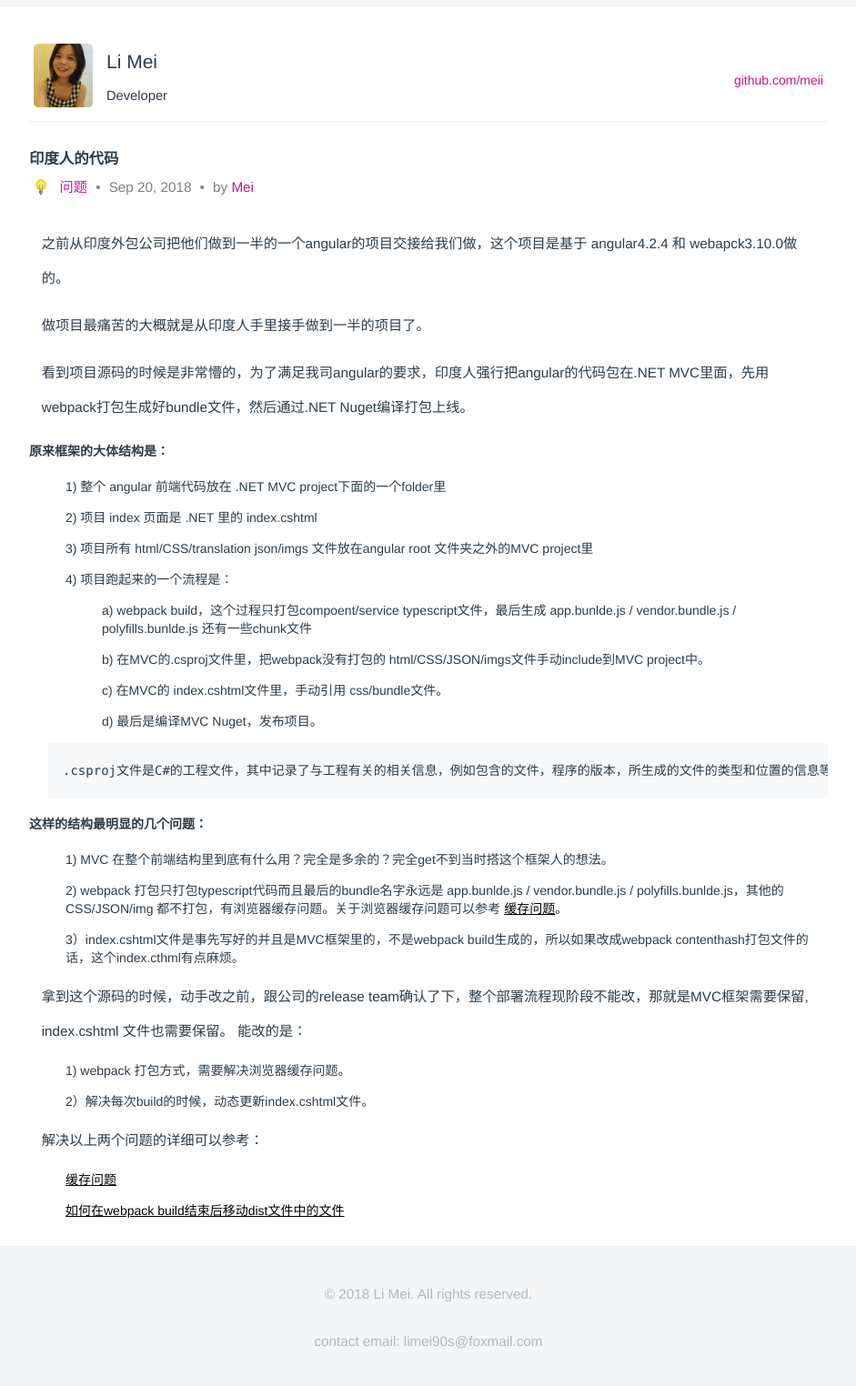
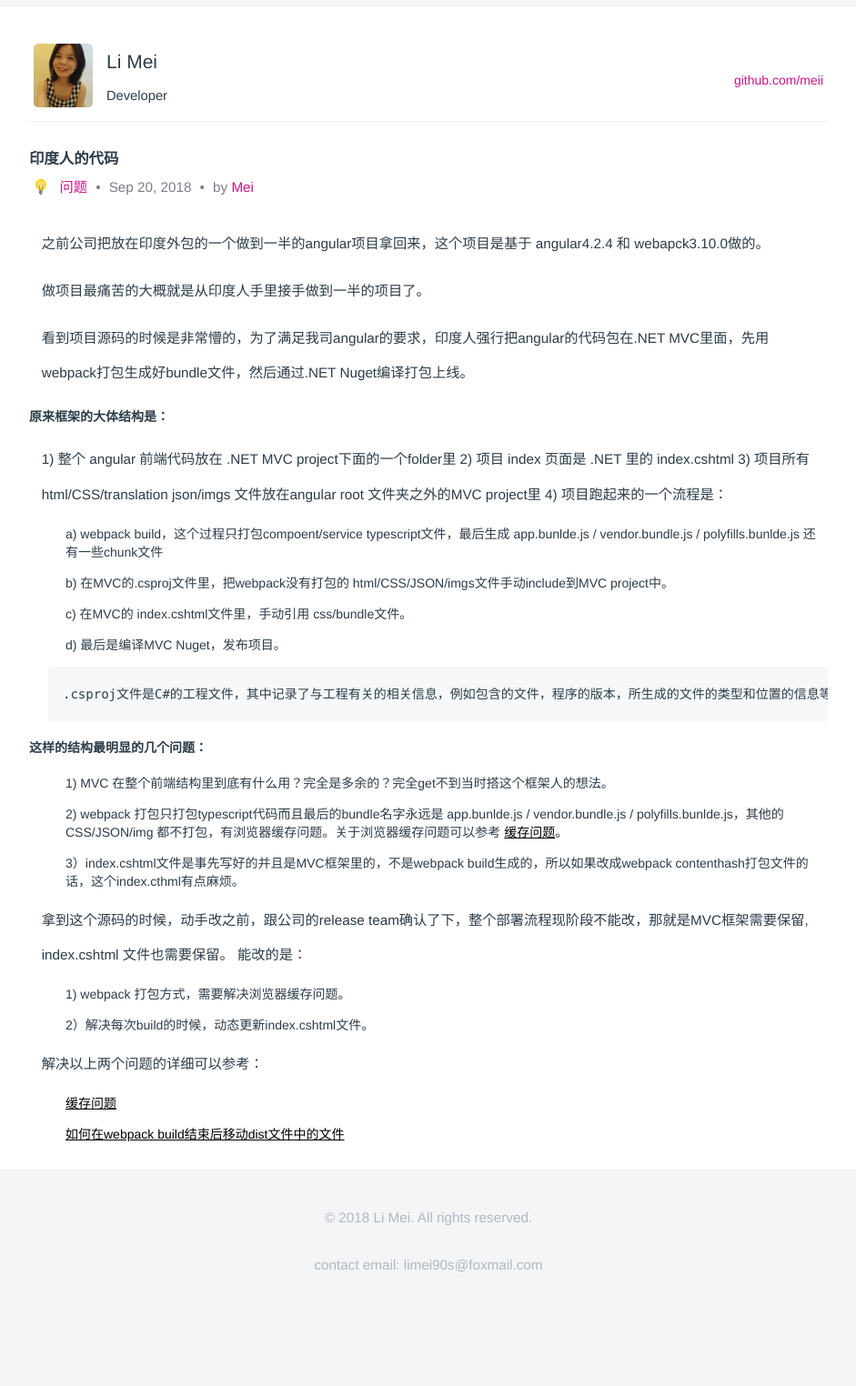
Before and after one commit to LiMeii/LiMeii.github.io, a Jekyll site: the page built from _posts/2018-09-20-issues-india-project.md, in a window 1280 px wide. Shown: the whole page at 91% size, without its empty margins (177-1118 px from the left). Built offline with Jekyll 4.4.1, drawn with Linux system fonts in a browser that asks for light colours; after the commit the page ends 1440 px from its top, so only the background shows below that.

Commit message:
update india project post

```diff
--- a/_posts/2018-09-20-issues-india-project.md
+++ b/_posts/2018-09-20-issues-india-project.md
@@ -13,7 +13,7 @@ layout: post
     <span>by <a class="github-link" href="http://github.com/limeii" title="http://github.com/limeii">Mei</a></span>
 </div>
 
-之前从印度外包公司把他们做到一半的一个angular的项目交接给我们做，这个项目是基于 angular4.2.4 和 webapck3.10.0做的。
+之前公司把放在印度外包的一个做到一半的angular项目拿回来，这个项目是基于 angular4.2.4 和 webapck3.10.0做的。
 
 做项目最痛苦的大概就是从印度人手里接手做到一半的项目了。
 
@@ -21,14 +21,14 @@ layout: post
 
 #### 原来框架的大体结构是：
 
-- 1) 整个 angular 前端代码放在 .NET MVC project下面的一个folder里
-- 2) 项目 index 页面是 .NET 里的 index.cshtml
-- 3) 项目所有 html/CSS/translation json/imgs 文件放在angular root 文件夹之外的MVC project里
-- 4) 项目跑起来的一个流程是：
-    - a) webpack build，这个过程只打包compoent/service typescript文件，最后生成 app.bunlde.js / vendor.bundle.js / polyfills.bunlde.js 还有一些chunk文件
-    - b) 在MVC的.csproj文件里，把webpack没有打包的 html/CSS/JSON/imgs文件手动include到MVC project中。
-    - c) 在MVC的 index.cshtml文件里，手动引用 css/bundle文件。
-    - d) 最后是编译MVC Nuget，发布项目。
+1) 整个 angular 前端代码放在 .NET MVC project下面的一个folder里
+2) 项目 index 页面是 .NET 里的 index.cshtml
+3) 项目所有 html/CSS/translation json/imgs 文件放在angular root 文件夹之外的MVC project里
+4) 项目跑起来的一个流程是：
+- a) webpack build，这个过程只打包compoent/service typescript文件，最后生成 app.bunlde.js / vendor.bundle.js / polyfills.bunlde.js 还有一些chunk文件
+- b) 在MVC的.csproj文件里，把webpack没有打包的 html/CSS/JSON/imgs文件手动include到MVC project中。
+- c) 在MVC的 index.cshtml文件里，手动引用 css/bundle文件。
+- d) 最后是编译MVC Nuget，发布项目。
 
 
 
```
